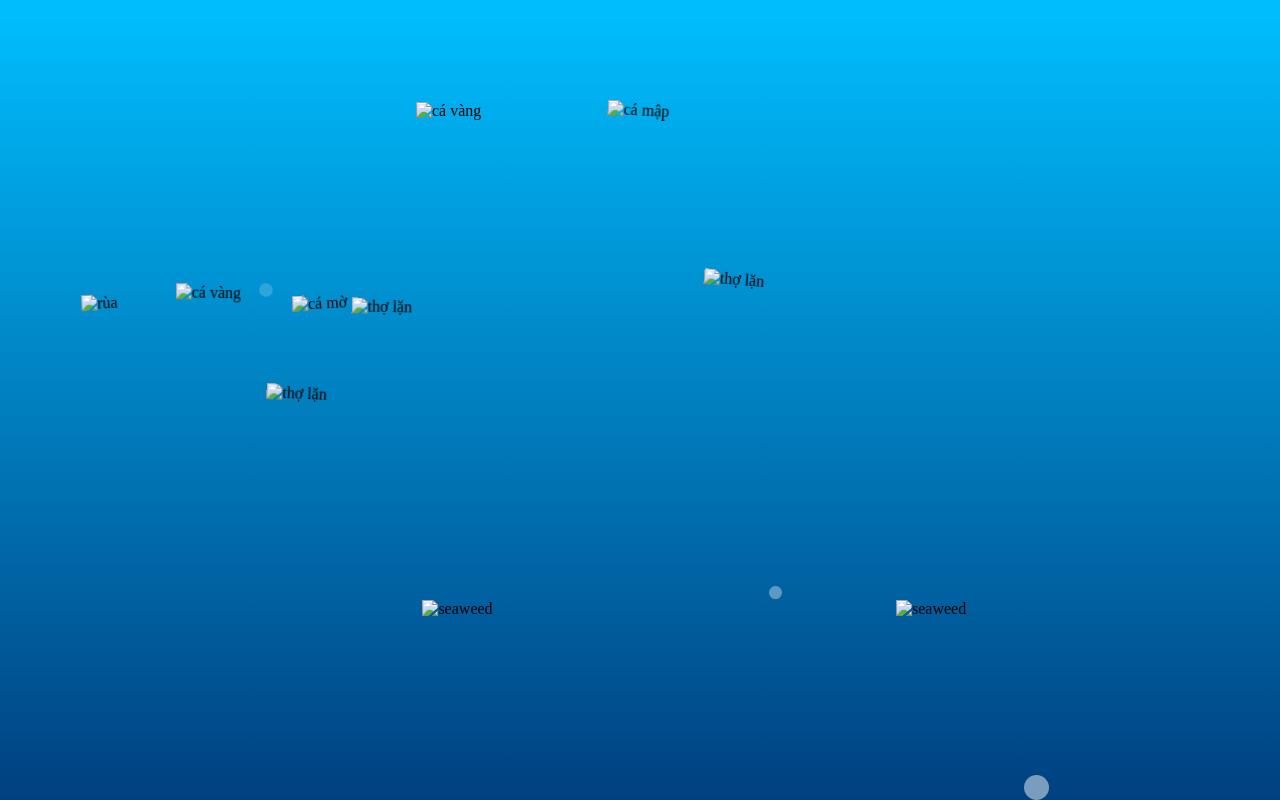
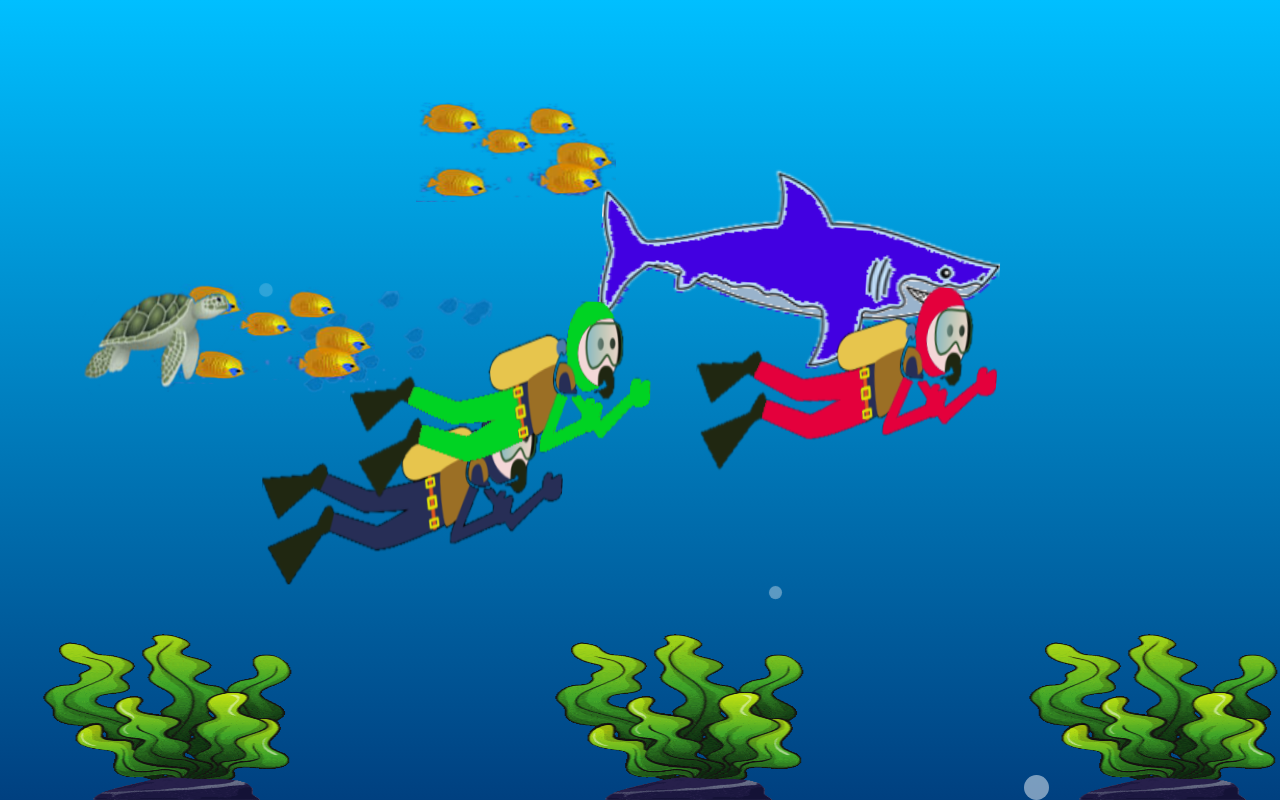
Before and after one commit to nguyenthaikha/KHA, a plain HTML site: page ho_ca_vui_ve.html in a window 1280 px wide. Drawn offline with Linux system fonts and the light colour scheme.

Commit message:
Update ho_ca_vui_ve.html

```diff
--- a/ho_ca_vui_ve.html
+++ b/ho_ca_vui_ve.html
@@ -13,34 +13,34 @@
 
     <!-- Cá -->
     <div class="shark"></div>
-    <img src="images/shark.png"class="shark" alt="cá mập">
+    <img src="shark.png"class="shark" alt="cá mập">
     <div class="faintSchool"></div>
-    <img src="images/faintSchool.png"class="faintSchool" alt="cá mờ">
+    <img src="faintSchool.png"class="faintSchool" alt="cá mờ">
     <div class="goldFishSchool"></div>
-    <img src="images/goldFishSchool.png"class="goldFishSchool" alt="cá vàng">
+    <img src="goldFishSchool.png"class="goldFishSchool" alt="cá vàng">
     <div class="goldFishSchool1"></div>
-    <img src="images/goldFishSchool.png"class="goldFishSchool1" alt="cá vàng">
+    <img src="goldFishSchool.png"class="goldFishSchool1" alt="cá vàng">
 
     <!--tho lan -->
     <div class="diver1"></div>
-    <img src="images/diver1.png"class="diver1" alt="thợ lặn">
+    <img src="diver1.png"class="diver1" alt="thợ lặn">
     <div class="diver2"></div>
-    <img src="images/diver2.png"class="diver2" alt="thợ lặn">
+    <img src="diver2.png"class="diver2" alt="thợ lặn">
     <div class="diver3"></div>
-    <img src="images/diver3.png"class="diver3" alt="thợ lặn">
+    <img src="diver3.png"class="diver3" alt="thợ lặn">
     <!--rua-->
     <div class="turtle"></div>
-    <img src="images/turtle.png"class="turtle" alt="rùa">
+    <img src="turtle.png"class="turtle" alt="rùa">
     <!-- Bong bóng tĩnh -->
     <div class="bubble bubble1"></div>
     <div class="bubble bubble2"></div>
     <div class="bubble bubble3"></div>
     <!-- seaweed -->
     <div class="seaweed1"></div>
-    <img src="images/seaweed.gif"class="seaweed1"alt="seaweed">
+    <img src="seaweed.gif"class="seaweed1"alt="seaweed">
     <div class="seaweed2"></div>
-    <img src="images/seaweed.gif"class="seaweed2"alt="seaweed">
+    <img src="seaweed.gif"class="seaweed2"alt="seaweed">
     <div class="seaweed3"></div>
-    <img src="images/seaweed.gif"class="seaweed3"alt="seaweed">
+    <img src="seaweed.gif"class="seaweed3"alt="seaweed">
 </body>
 </html>
```
